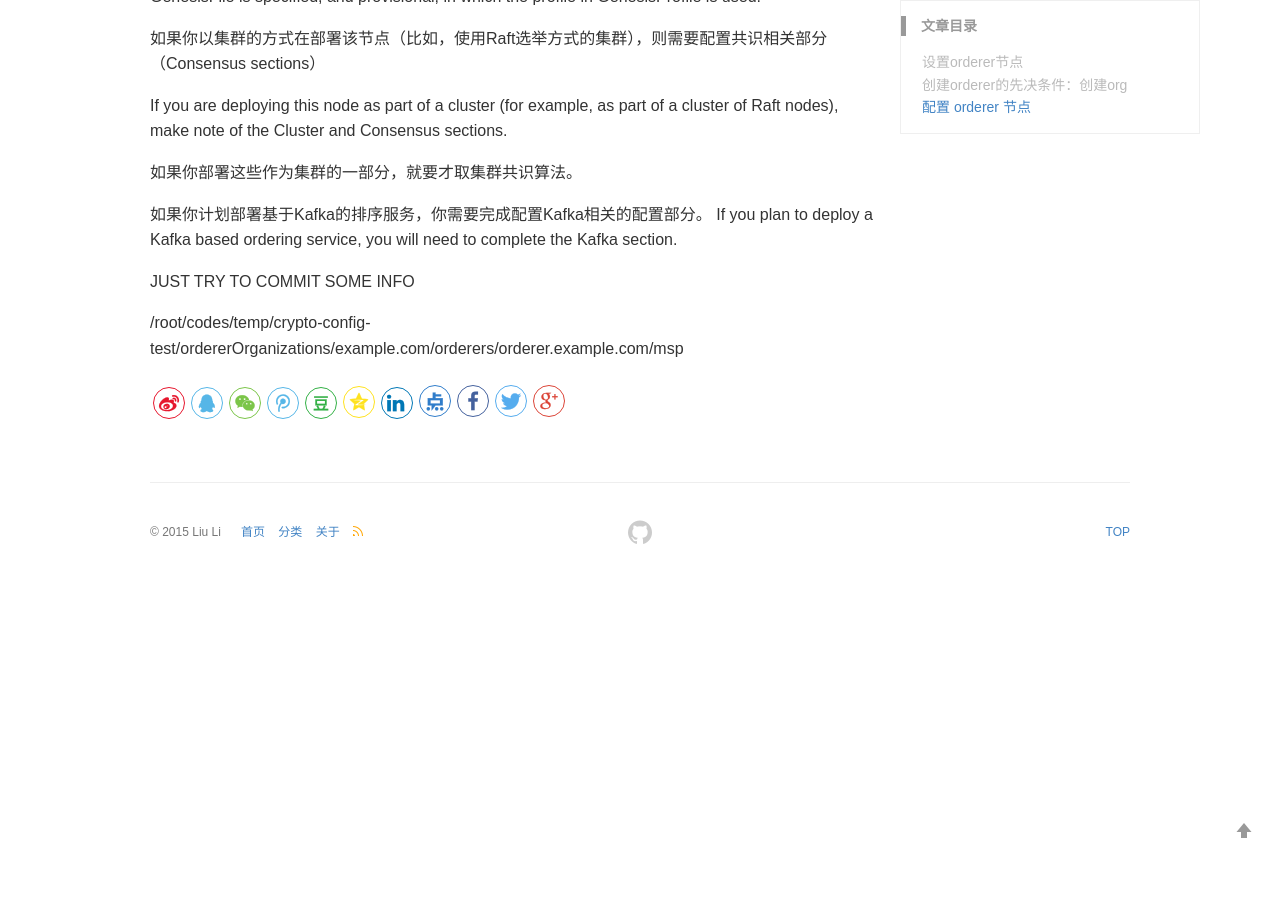
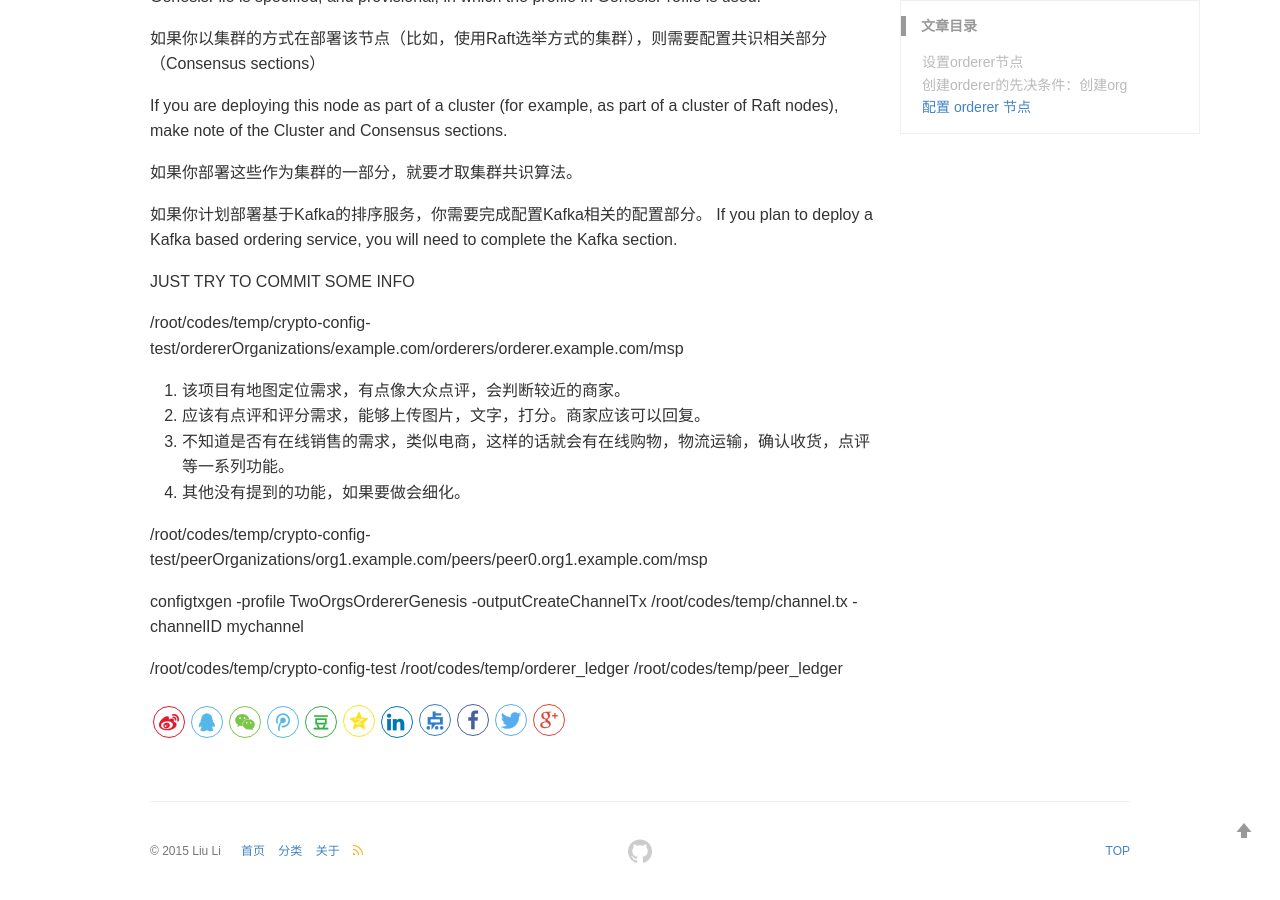
Before and after one commit to nox60/nox60.github.io, a Jekyll site: the page built from _posts/2019-7-24-orderer.md, in a window 1280 px wide and 900 px high, scrolled down 1193 px. Built offline with Jekyll 4.4.1, drawn with Linux system fonts in a browser that asks for light colours; our own code applies the rules of GitHub Pages for plain Markdown files; comment, search, counter and statistics services are not loaded; before the commit the page ends 1774 px from its top, so only the background shows below that.

Commit message:
add descriptions

```diff
--- a/_posts/2019-7-24-orderer.md
+++ b/_posts/2019-7-24-orderer.md
@@ -51,3 +51,19 @@ JUST TRY TO COMMIT SOME INFO
 
 
 /root/codes/temp/crypto-config-test/ordererOrganizations/example.com/orderers/orderer.example.com/msp
+
+1. 该项目有地图定位需求，有点像大众点评，会判断较近的商家。
+2. 应该有点评和评分需求，能够上传图片，文字，打分。商家应该可以回复。
+3. 不知道是否有在线销售的需求，类似电商，这样的话就会有在线购物，物流运输，确认收货，点评等一系列功能。
+4. 其他没有提到的功能，如果要做会细化。
+
+
+/root/codes/temp/crypto-config-test/peerOrganizations/org1.example.com/peers/peer0.org1.example.com/msp
+
+
+configtxgen -profile TwoOrgsOrdererGenesis -outputCreateChannelTx /root/codes/temp/channel.tx -channelID mychannel
+
+
+/root/codes/temp/crypto-config-test
+/root/codes/temp/orderer_ledger
+/root/codes/temp/peer_ledger
```
